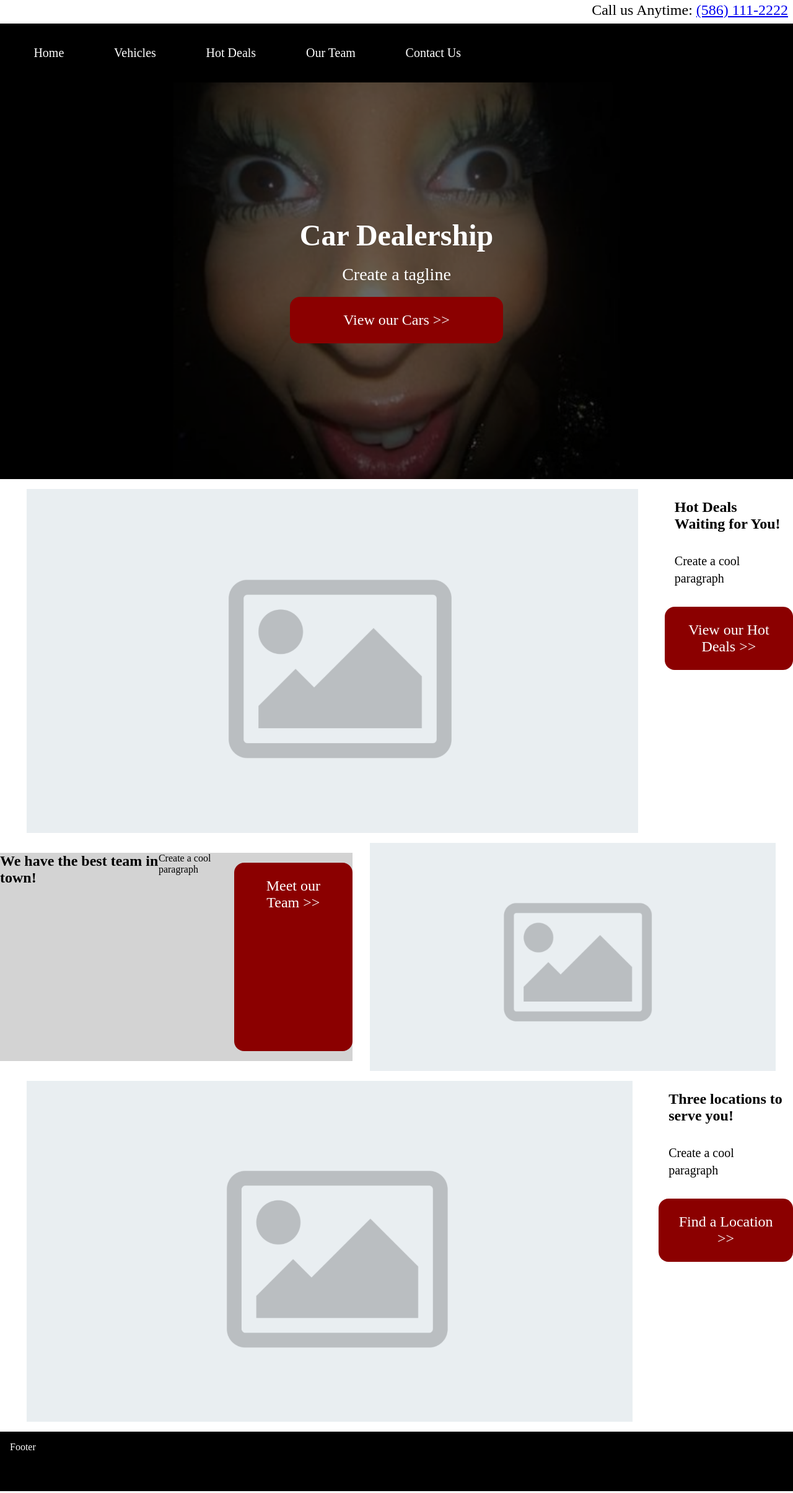
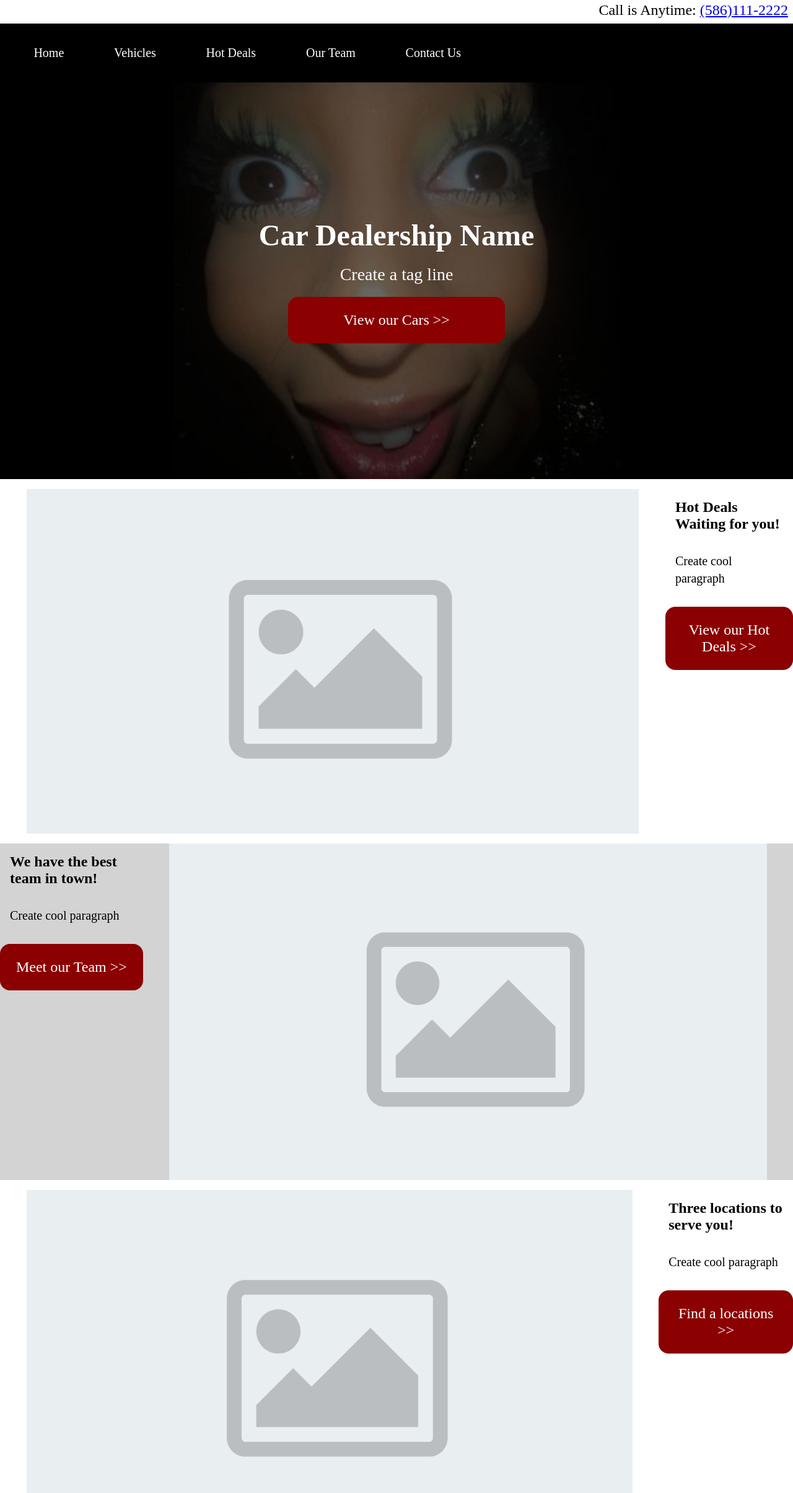
Before and after one commit to ahmemaro45/Web_2_3rd_Hour, a plain HTML site: page cardealer/index.html in a window 1280 px wide. Shown: the part 5-2414 px from the top of the page at 62% size. Drawn offline with Linux system fonts and the light colour scheme.

Commit message:
Fixed Index

```diff
--- a/cardealer/index.html
+++ b/cardealer/index.html
@@ -5,6 +5,7 @@
 <head>
 
     <!-- All inpage style goes here-->
+
 
     <!-- All LINK tags go here-->
 
@@ -19,7 +20,7 @@
 <body>
 
     <header>
-        Call us Anytime: <a href="tel: +15861112222">(586) 111-2222</a>
+        Call is Anytime: <a href="tel:+15861112222">(586)111-2222</a>
     </header>
     <nav>
         <ul>
@@ -30,18 +31,17 @@
             <li><a href="contact.html">Contact Us</a></li>
         </ul>
     </nav>
-
     <div class="cover-photo">
 
         <div class="overlay">
 
             <div class="overlay-inner">
-                <h1> Car Dealership</h1>
-                <p>Create a tagline</p>
+                <h1>Car Dealership Name</h1>
+                <p>Create a tag line</p>
                 <a class="cta-button" href="cars.html">View our Cars >></a>
+            </div>
 
-            </div>
-        </div><!-- End overlay -->
+        </div><!-- End of overlay-->
 
     </div><!-- End cover photo-->
 
@@ -51,20 +51,21 @@
             <img src="images/carPlaceholder.png" alt="#">
         </div>
         <div class="text">
-            <h2>Hot Deals Waiting for You!</h2>
+            <h2>Hot Deals Waiting for you!</h2>
             <p>
-                Create a cool paragraph
+                Create cool paragraph
             </p>
             <a class="cta-button" href="deals.html">View our Hot Deals >></a>
         </div>
-    </div> <!-- End of row-->
 
-    <div class="row">
+    </div><!-- End of a row-->
 
     <div class="row row-dark">
+
+        <div class="text">
             <h2>We have the best team in town!</h2>
             <p>
-            Create a cool paragraph
+                Create cool paragraph
             </p>
             <a class="cta-button" href="team.html">Meet our Team >></a>
         </div>
@@ -72,7 +73,8 @@
         <div class="media">
             <img src="images/carPlaceholder.png" alt="#">
         </div>
-</div> <!-- End of row-->
+
+    </div><!-- End of a row-->
 
     <div class="row">
 
@@ -82,16 +84,15 @@
         <div class="text">
             <h2>Three locations to serve you!</h2>
             <p>
-            Create a cool paragraph
+                Create cool paragraph
             </p>
-        <a class="cta-button" href="contact.html">Find a Location >></a>
+            <a class="cta-button" href="contact.html">Find a locations >></a>
         </div>
-    </div> <!-- End of row-->
 
-    <!-- Main page body here. Use container or DIV -->
 
+    </div>
     <footer>
-        Footer
+        Made in FHS Web Design
     </footer>
 
 
```
Lines whose indentation alone changed are shown as unchanged.
